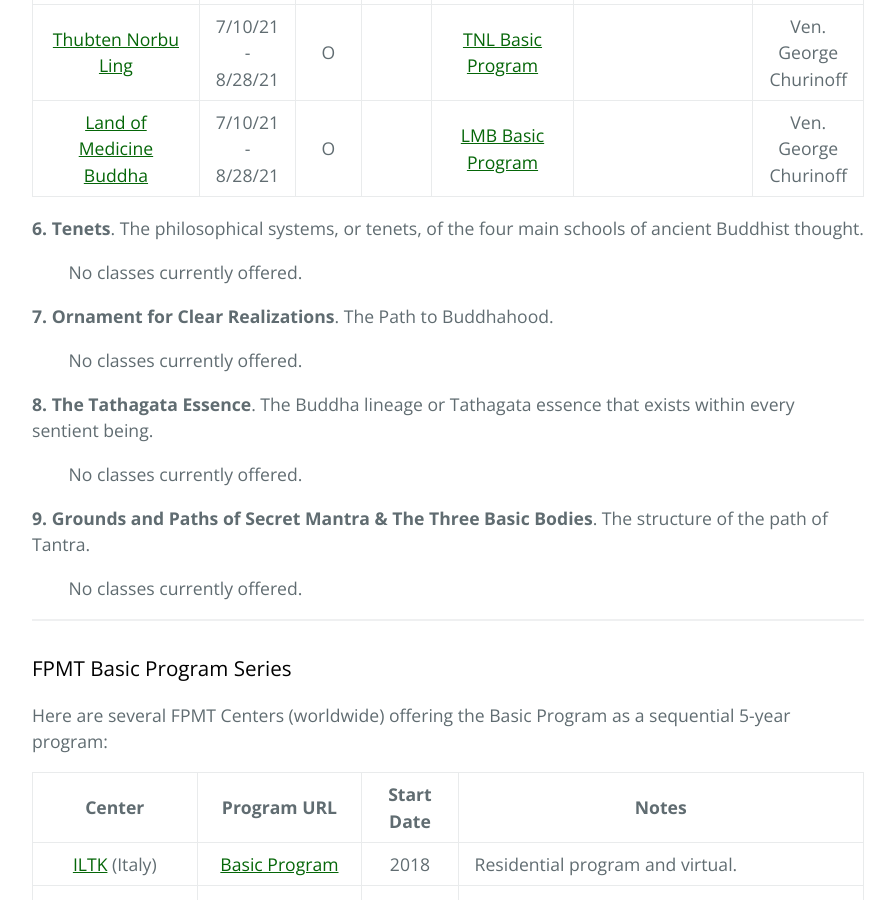
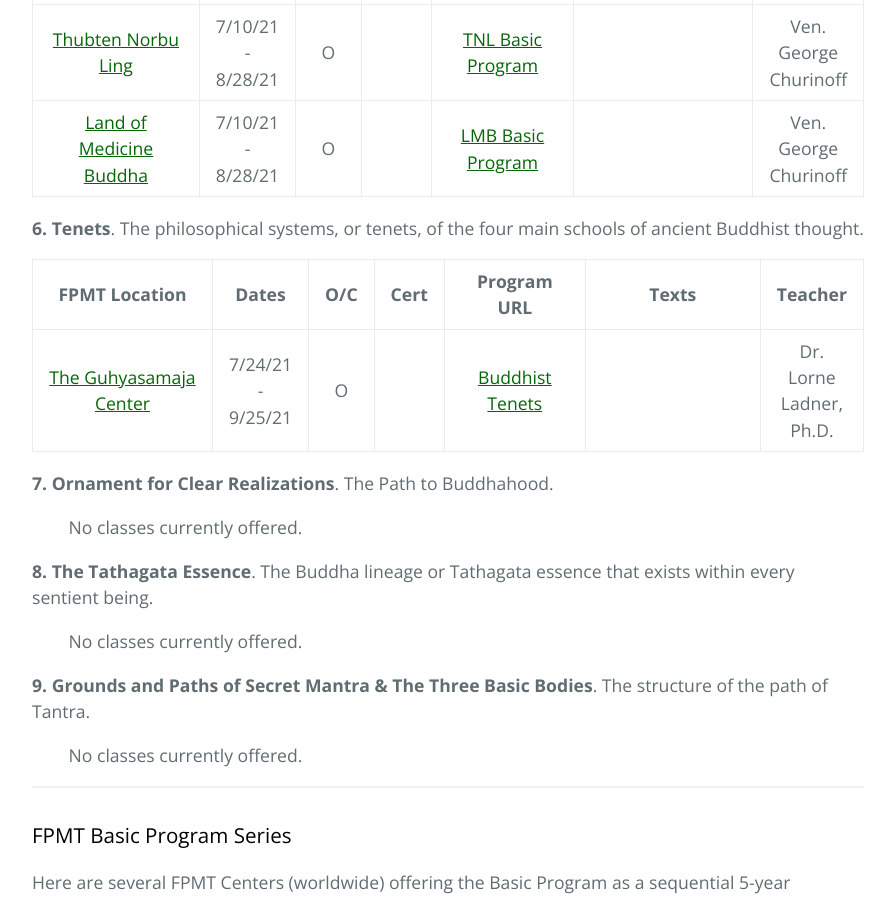
Before and after one commit to lgeorge/lgeorge.github.io, a Jekyll site: the page built from fpmt-na/index.html, in a window 1280 px wide and 900 px high, scrolled down 1889 px. Shown: the whole window, without its empty margins (192-1087 px from the left). Built offline with Jekyll 4.4.1, drawn with Linux system fonts in a browser that asks for light colours.

Commit message:
add new Tenets class

```diff
--- a/fpmt-na/index.html
+++ b/fpmt-na/index.html
@@ -129,7 +129,30 @@
 
     <p><strong>6. Tenets</strong>. The philosophical systems, or tenets, of the four main schools of ancient Buddhist thought.</p>
 
-    <p>&nbsp; &nbsp; &nbsp; &nbsp; No classes currently offered.</p>
+    <table>
+    		<thead>
+    			<tr>
+            <th class="has-text-align-center" data-align="center" width="25%">FPMT Location</th>
+            <th class="has-text-align-center" data-align="center" width="10%">Dates</th>
+            <th class="has-text-align-center" data-align="center" width="7%">O/C</th>
+            <th class="has-text-align-center" data-align="center" width="8%">Cert</th>
+            <th class="has-text-align-center" data-align="center" width="20%">Program URL</th>
+            <th class="has-text-align-center" data-align="center" width="30%">Texts</th>
+            <th class="has-text-align-center" data-align="center" width="30%">Teacher</th>
+          </tr>
+    		</thead>
+    		<tbody>
+    			<tr>
+            <td style="text-align:center"><a href="http://guhyasamaja.org/" target="_blank" rel="noreferrer noopener">The Guhyasamaja Center</a></td>
+            <td style="text-align:center">7/24/21 - 9/25/21</td>
+            <td style="text-align:center">O</td>
+            <td style="text-align:center"></td>
+            <td style="text-align:center"><a href="http://guhyasamaja.org/index.php/classes/intermediate/buddhist-tenets" target="_blank" rel="noreferrer noopener">Buddhist Tenets</a></td>
+            <td style="text-align:center"></td>
+            <td style="text-align:center">Dr. Lorne Ladner, Ph.D.</td>
+          </tr>
+    		</tbody>
+    	</table>
 
     <p><strong>7. Ornament for Clear Realizations</strong>. The Path to Buddhahood.</p>
 
```
